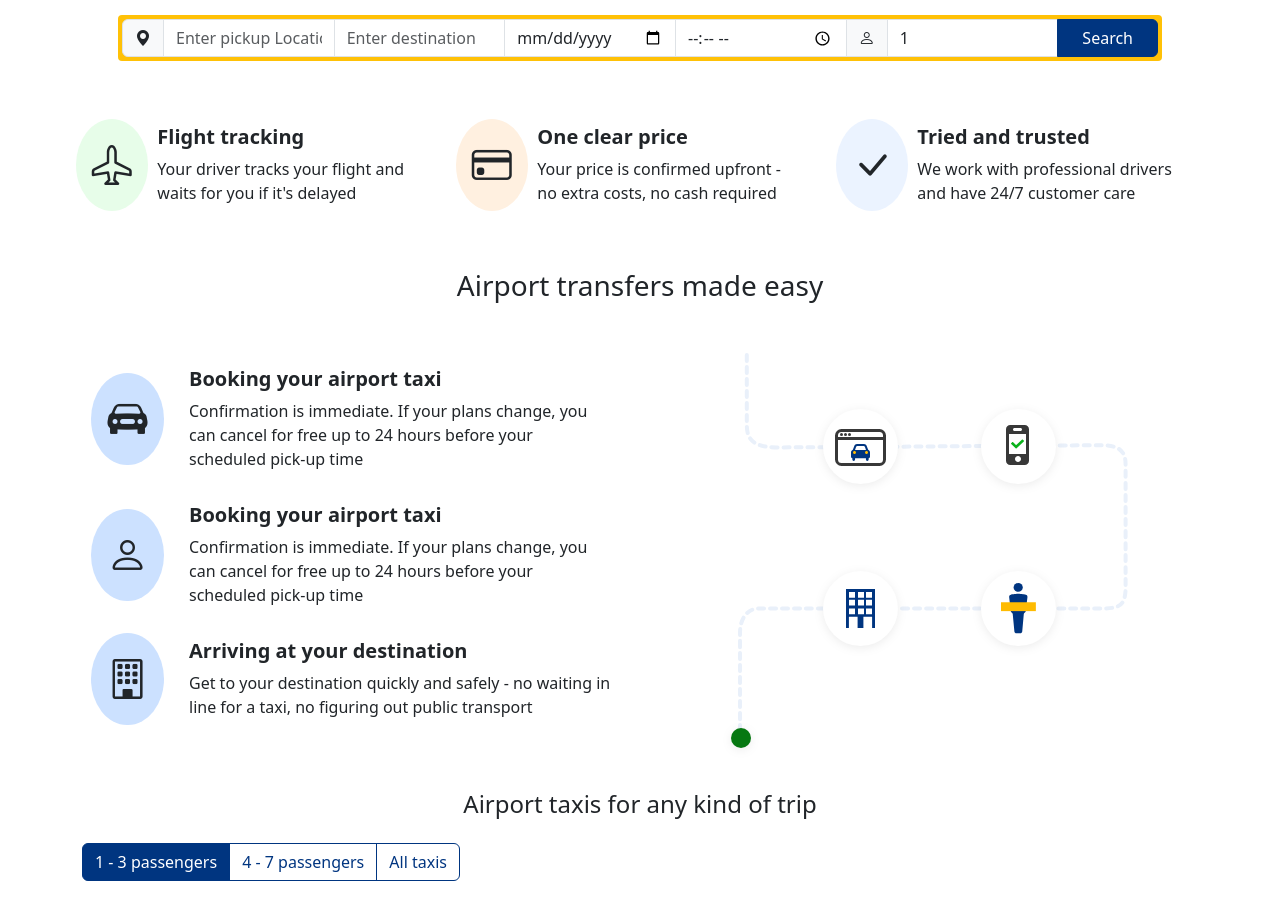
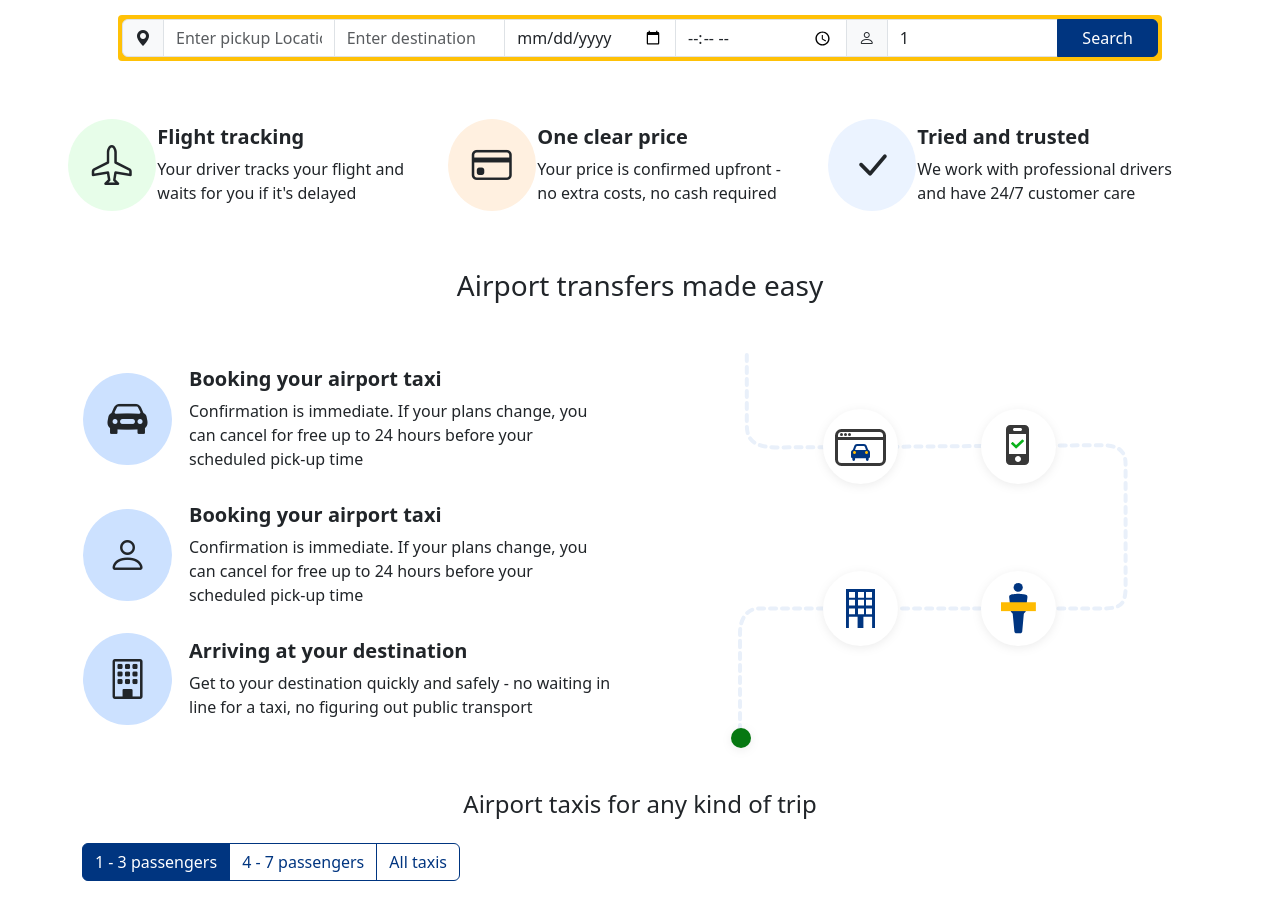
Before and after one commit to YoussefWaelMohamedLotfy/Booking-Clone-Frontend, a plain HTML site: page Pages/Airport Taxis/index.html in a window 1280 px wide. Shown: the part 333-1235 px from the top of the page. Drawn offline with nearby package versions, Linux system fonts and the light colour scheme.

Commit message:
UI improvements

```diff
--- a/Pages/Airport Taxis/index.html
+++ b/Pages/Airport Taxis/index.html
@@ -199,7 +199,7 @@
                 <div class="card col-lg-4 border-0">
                     <div class="row g-0">
                         <div class="col-md-2 d-flex justify-content-center align-items-center">
-                            <i class="bi bi-airplane fs-1 bg-mint-green rounded-circle p-3"></i>
+                            <i class="bi bi-airplane fs-1 bg-mint-green rounded-circle py-3 px-4"></i>
                         </div>
                         <div class="col-md-10">
                             <div class="card-body">
@@ -213,7 +213,7 @@
                 <div class="card col-lg-4 border-0">
                     <div class="row g-0">
                         <div class="col-md-2 d-flex justify-content-center align-items-center">
-                            <i class="bi bi-credit-card fs-1 bg-light-orange rounded-circle p-3"></i>
+                            <i class="bi bi-credit-card fs-1 bg-light-orange rounded-circle py-3 px-4"></i>
                         </div>
                         <div class="col-md-10">
                             <div class="card-body">
@@ -227,7 +227,7 @@
                 <div class="card col-lg-4 border-0">
                     <div class="row g-0">
                         <div class="col-md-2 d-flex justify-content-center align-items-center">
-                            <i class="bi bi-check-lg fs-1 bg-mint-ocean rounded-circle p-3"></i>
+                            <i class="bi bi-check-lg fs-1 bg-mint-ocean rounded-circle py-3 px-4"></i>
                         </div>
                         <div class="col-md-10">
                             <div class="card-body">
@@ -246,7 +246,7 @@
                     <div class="card border-0">
                         <div class="row g-0">
                             <div class="col-md-2 d-flex justify-content-center align-items-center">
-                                <i class="bi bi-car-front-fill fs-1 bg-light-blue rounded-circle p-3"></i>
+                                <i class="bi bi-car-front-fill fs-1 bg-light-blue rounded-circle py-3 px-4"></i>
                             </div>
                             <div class="col-md-10">
                                 <div class="card-body">
@@ -262,7 +262,7 @@
                     <div class="card border-0">
                         <div class="row g-0">
                             <div class="col-md-2 d-flex justify-content-center align-items-center">
-                                <i class="bi bi-person fs-1 bg-light-blue rounded-circle p-3"></i>
+                                <i class="bi bi-person fs-1 bg-light-blue rounded-circle py-3 px-4"></i>
                             </div>
                             <div class="col-md-10">
                                 <div class="card-body">
@@ -278,7 +278,7 @@
                     <div class="card border-0">
                         <div class="row g-0">
                             <div class="col-md-2 d-flex justify-content-center align-items-center">
-                                <i class="bi bi-building fs-1 bg-light-blue rounded-circle p-3"></i>
+                                <i class="bi bi-building fs-1 bg-light-blue rounded-circle py-3 px-4"></i>
                             </div>
                             <div class="col-md-10">
                                 <div class="card-body">
```
Also changed, not shown: Pages/Airport Taxis/details.html (+2 -2 lines).
